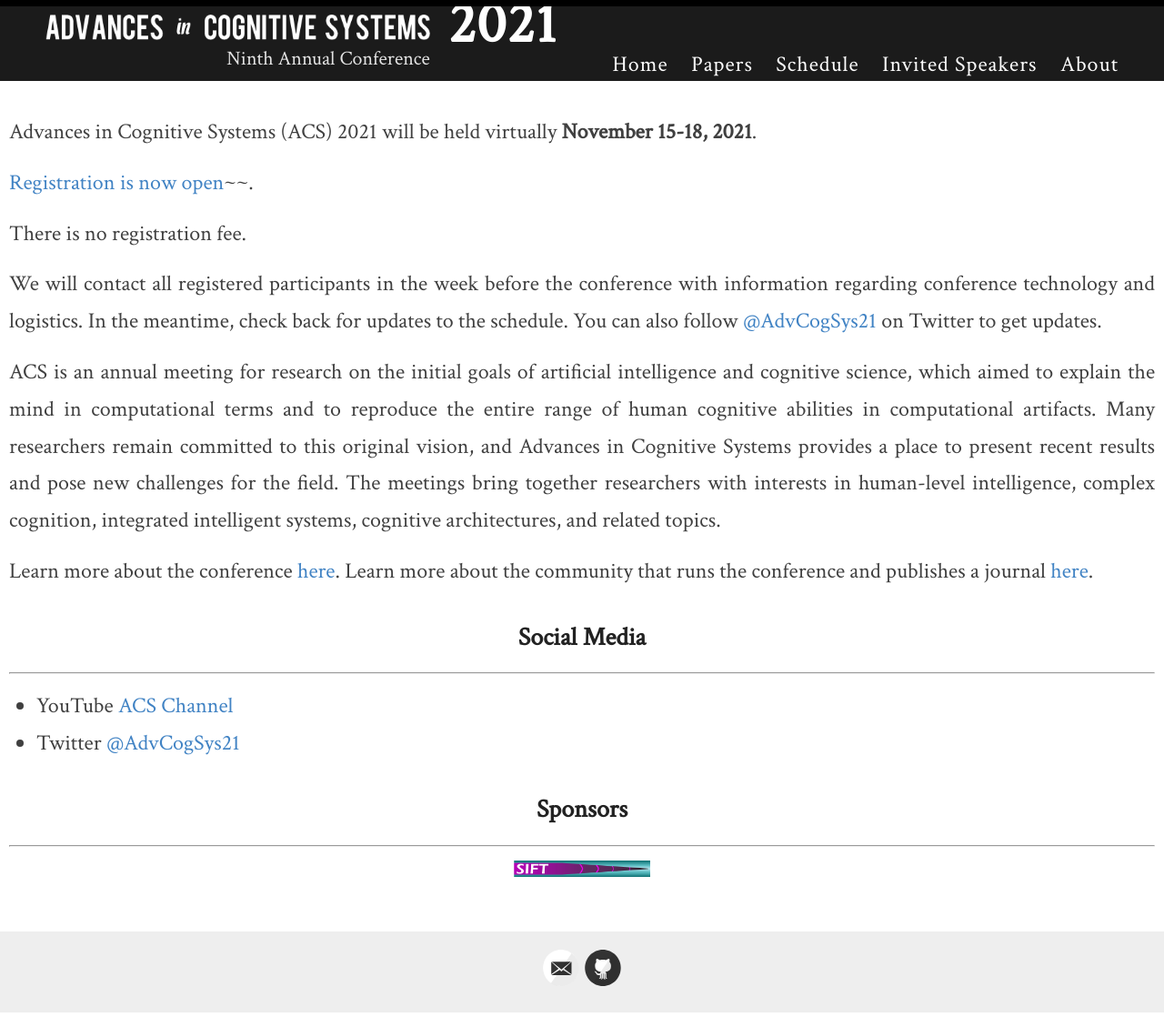
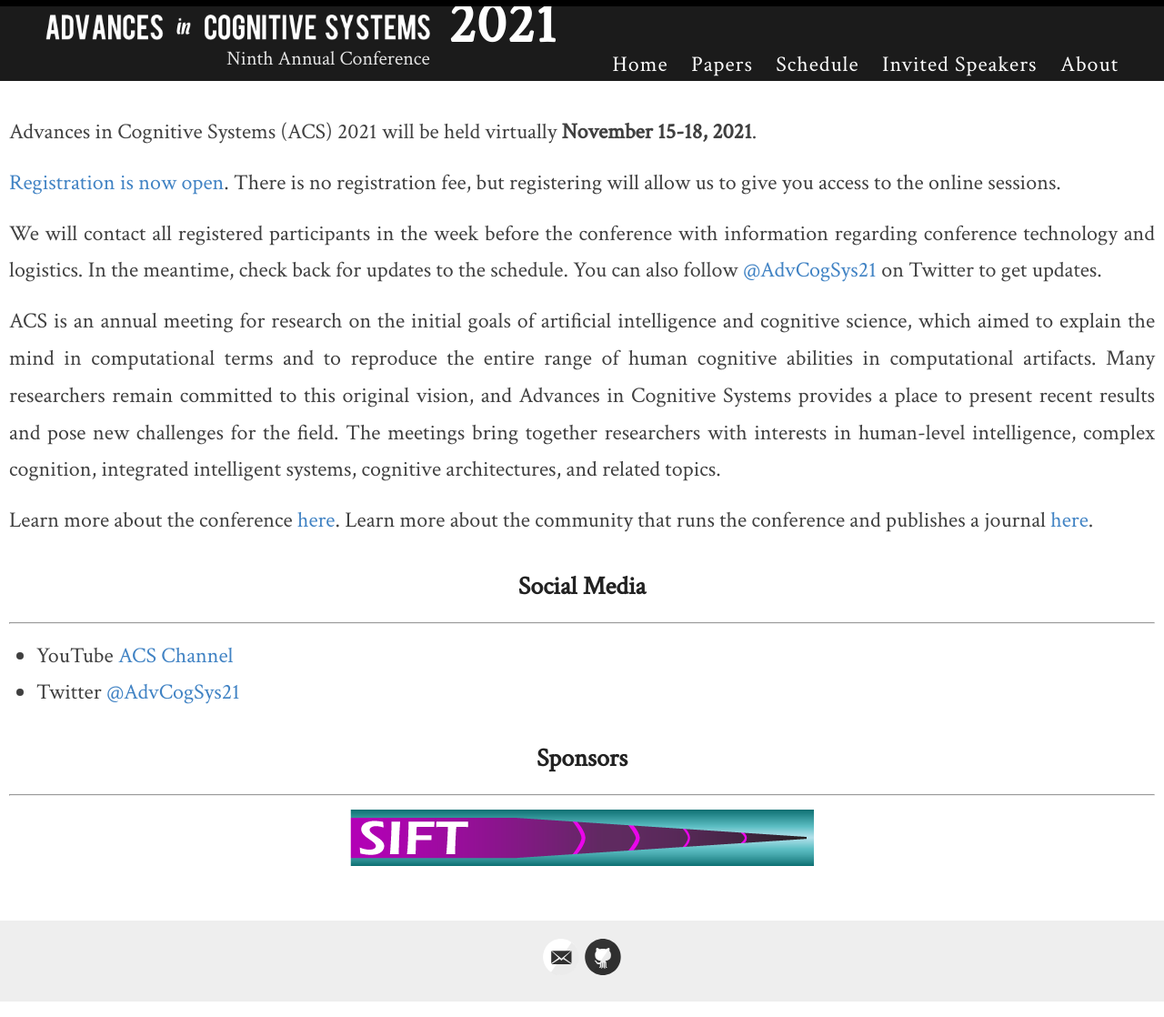
Before and after one commit to AdvancesInCognitiveSystems/acs2021, a Jekyll site: the page built from index.md, in a window 1280 px wide. Shown: the whole page at 91% size. Built offline with Jekyll 4.4.1, drawn with Linux system fonts in a browser that asks for light colours.

Commit message:
small fixes

```diff
--- a/index.md
+++ b/index.md
@@ -5,9 +5,8 @@ permalink: /
 
 Advances in Cognitive Systems (ACS) 2021 will be held virtually **November 15-18, 2021**.
 
-[Registration is now open](https://docs.google.com/forms/d/1SYnlZiTsNhAVQdEHxJIlEt0abZx_GgvbpMCABzATjs0/viewform?edit_requested=true)~~.
-
-There is no registration fee.
+[Registration is now open](https://docs.google.com/forms/d/1SYnlZiTsNhAVQdEHxJIlEt0abZx_GgvbpMCABzATjs0/viewform?edit_requested=true).
+There is no registration fee, but registering will allow us to give you access to the online sessions.
 
 We will contact all registered participants in the week before the conference with information regarding conference technology and logistics. In the meantime, check back for updates to the schedule. You can also follow [@AdvCogSys21](https://twitter.com/AdvCogSys21) on Twitter to get updates.
 
@@ -23,4 +22,4 @@ Learn more about the conference [here](http://www.cogsys.org/conference/2021/).
 
 ### Sponsors
 ----
-<img src= "{{ site.baseurl }}/images/sift-logo-510.png"  alt="SIFT" style="max-width:150px;">
+<img src= "{{ site.baseurl }}/images/sift-logo-510.png"  alt="SIFT" style="max-width250px;">
```
